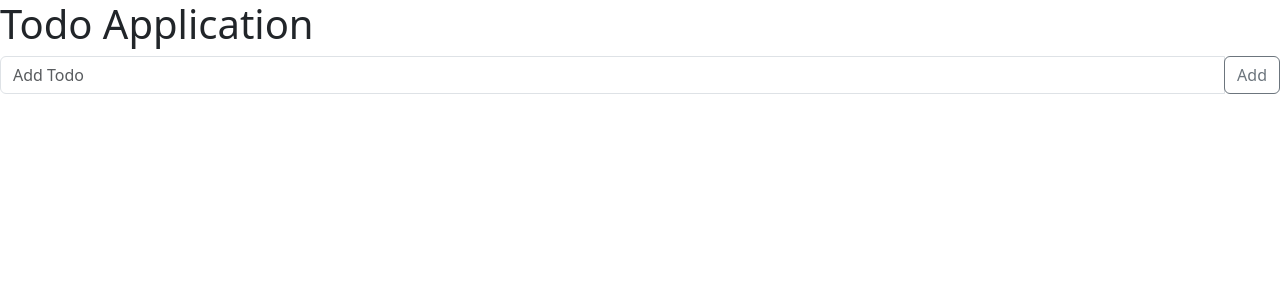
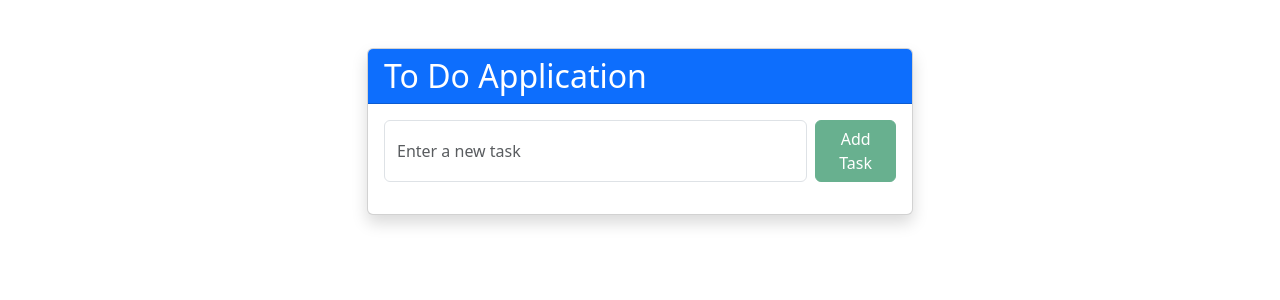
Before and after one commit to kskannandotwin/book-app1, an Angular app: page / in a window 1280 px wide. Shown: the top 300 px of the page. Built offline with nearby package versions, Linux system fonts and the light colour scheme.

Commit message:
22.05.2025
completed

```diff
--- a/src/app/app.config.ts
+++ b/src/app/app.config.ts
@@ -1,8 +1,13 @@
 import { ApplicationConfig, provideZoneChangeDetection } from '@angular/core';
 import { provideRouter } from '@angular/router';
+import { provideAnimations } from '@angular/platform-browser/animations';
 
 import { routes } from './app.routes';
 
 export const appConfig: ApplicationConfig = {
-  providers: [provideZoneChangeDetection({ eventCoalescing: true }), provideRouter(routes)]
+  providers: [
+    provideZoneChangeDetection({ eventCoalescing: true }),
+    provideRouter(routes),
+    provideAnimations()
+  ]
 };
--- a/src/app/todo/todo.component.html
+++ b/src/app/todo/todo.component.html
@@ -1,14 +1,34 @@
-<h1>Todo Application</h1>
-
-<div class="input-group mb-3">
-  <input type="text" class="form-control" [(ngModel)]="newTodo" placeholder="Add Todo">
-  <div class="input-group-append">
-    <button class="btn btn-outline-secondary" type="button" (click)="addTodo(newTodo)">Add</button>
+<div class="container mt-5">
+  <div class="row justify-content-center">
+    <div class="col-md-6">
+      <div class="card shadow">
+        <div class="card-header bg-primary text-white">
+          <h2 class="mb-0">To Do Application</h2>
+        </div>
+        <div class="card-body" style="position: relative; overflow: hidden;">
+          <form (ngSubmit)="addTask()" class="d-flex mb-3 gap-2">
+            <input
+              type="text"
+              [(ngModel)]="task"
+              name="task"
+              placeholder="Enter a new task"
+              required
+              class="form-control"
+            />
+            <button type="submit" class="btn btn-success" [disabled]="!task.trim()">Add Task</button>
+          </form>
+          <ul class="list-group">
+            <li
+              *ngFor="let t of tasks; let i = index"
+              class="list-group-item d-flex justify-content-between align-items-center"
+              [@taskAnim]
+            >
+              <span>{{ t }}</span>
+              <button (click)="removeTask(i)" class="btn btn-danger btn-sm">Remove</button>
+            </li>
+          </ul>
+        </div>
+      </div>
+    </div>
   </div>
 </div>
-<ul class="list-group">
-  <li *ngFor="let todo of todoService.todos; let i = index" class="list-group-item">
-    {{todo.title}}
-    <button class="btn btn-outline-secondary float-right" type="button" (click)="removeTodo(i)">Remove</button>
-  </li>
-</ul>
--- a/src/app/todo/todo.component.ts
+++ b/src/app/todo/todo.component.ts
@@ -1,23 +1,44 @@
+import { CommonModule } from '@angular/common';
 import { Component } from '@angular/core';
 import { FormsModule } from '@angular/forms';
-import { TodoService } from '../todo.service';
-import { CommonModule } from '@angular/common';
+import { trigger, transition, style, animate } from '@angular/animations'; // <-- Add this
 @Component({
   selector: 'app-todo',
   imports: [FormsModule, CommonModule],
   templateUrl: './todo.component.html',
-  styleUrl: './todo.component.scss'
+  styleUrl: './todo.component.scss',
+    animations: [
+    trigger('taskAnim', [
+      transition(':enter', [
+        style({ transform: 'translateX(100%)', opacity: 0 }),
+        animate(
+          '300ms ease-out',
+          style({ transform: 'translateX(0)', opacity: 1 })
+        ),
+      ]),
+      transition(':leave', [
+        animate(
+          '300ms ease-in',
+          style({ transform: 'translateX(-100%)', opacity: 0 })
+        ),
+      ]),
+    ]),
+  ],
 })
 export class TodoComponent {
-  newTodo!: string;
-  constructor(public todoService: TodoService) { }
+  task: string = '';
+  tasks: string[] = [];
 
-  addTodo(title: string) {
-    this.todoService.addTodo(title);
+  addTask() {
+    if (this.task && this.task.trim() !== '') {
+      this.tasks.push(this.task.trim());
+      this.task = '';
+    }
   }
 
-  removeTodo(index: number) {
-    this.todoService.removeTodo(index);
+  removeTask(index: number) {
+    if (index > -1 && index < this.tasks.length) {
+      this.tasks.splice(index, 1);
+    }
   }
-
 }
```
